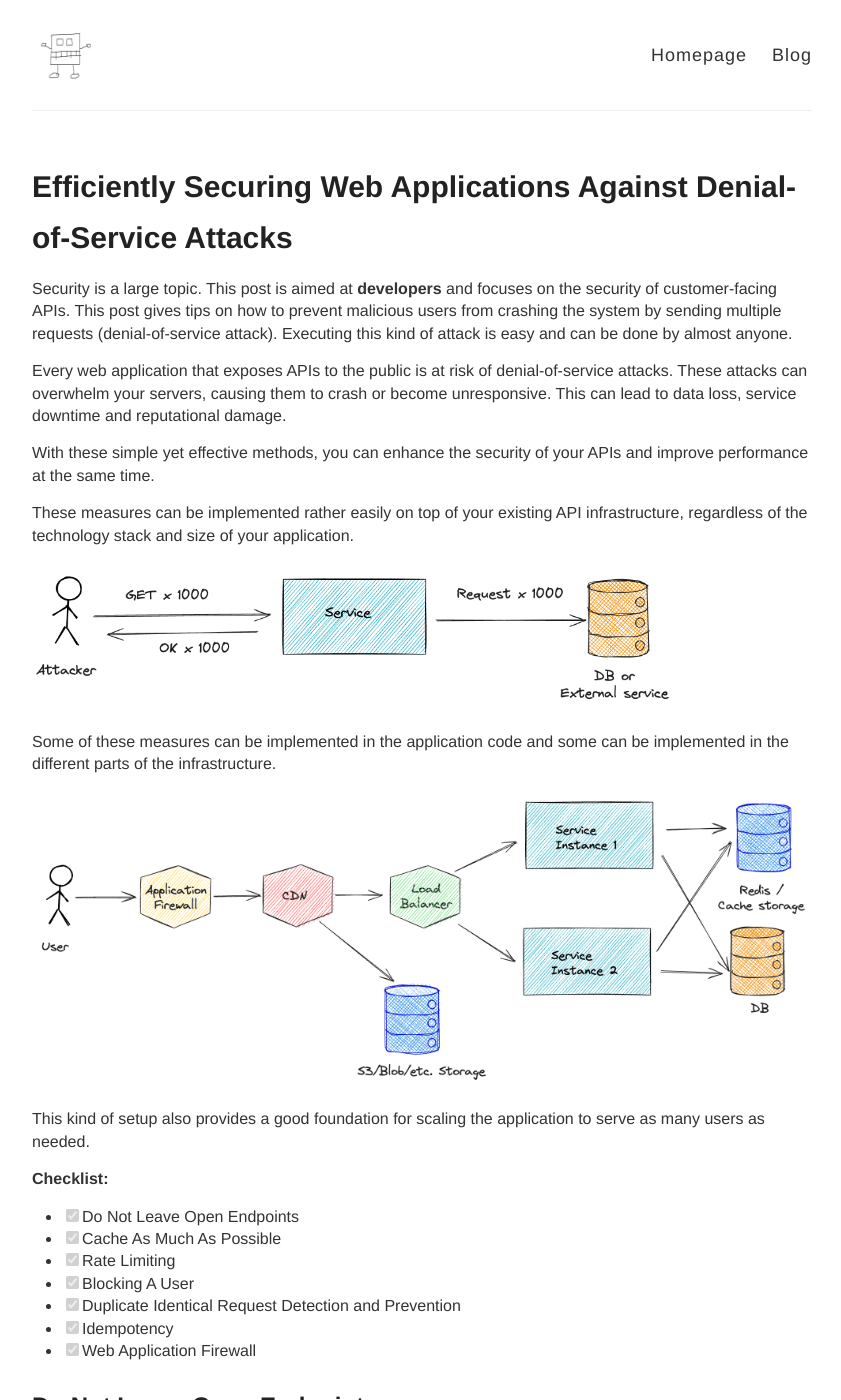
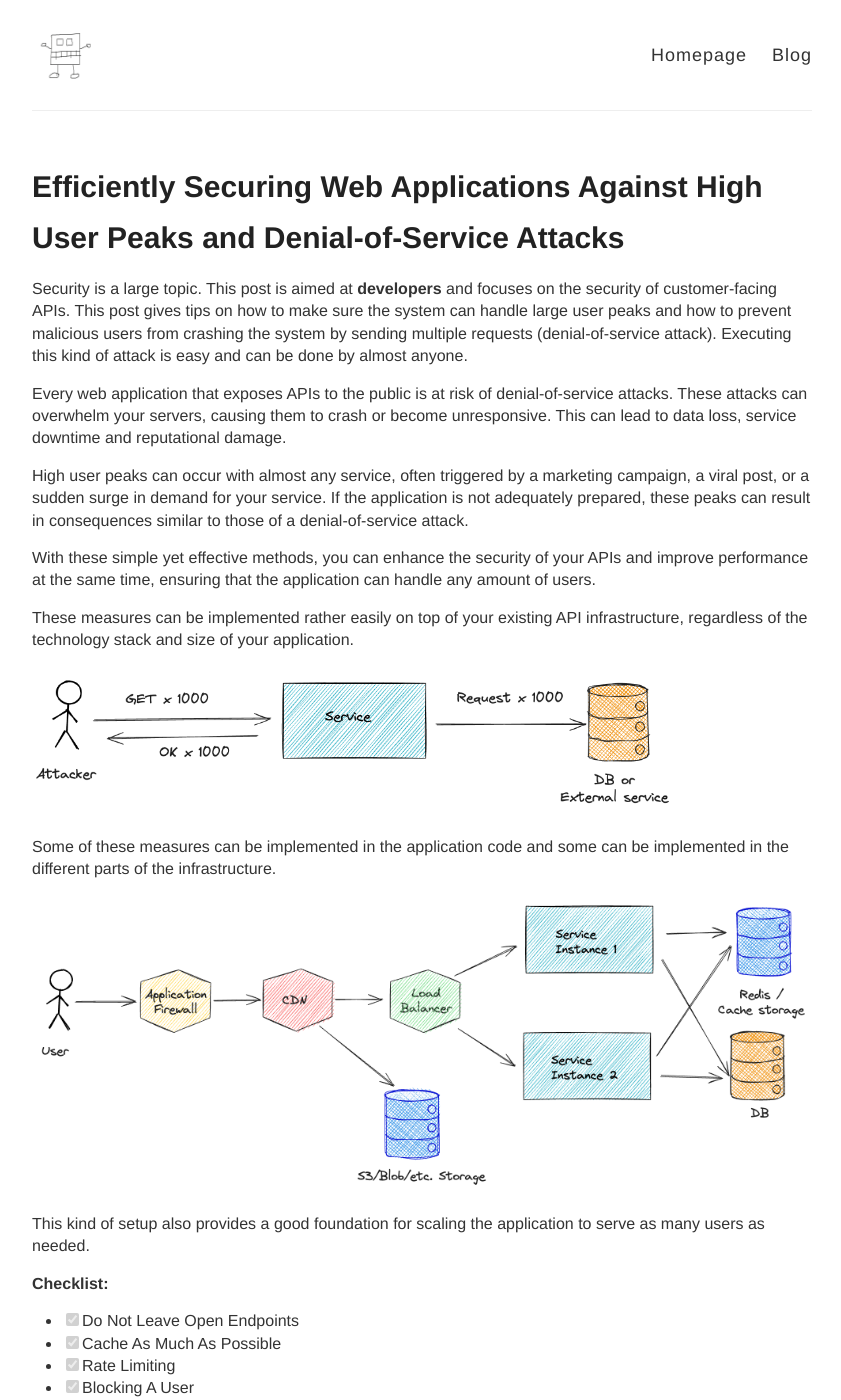
Before and after one commit to ttu/ttu.github.io, a Jekyll site: the page built from _posts/2024-6-13-securing-web-app.md, in a window 1280 px wide and 1400 px high. Shown: the whole window, without its empty margins (218-1059 px from the left). Built offline with Jekyll 4.4.1, drawn with Linux system fonts in a browser that asks for light colours; some of the changed text lies outside the part shown.

Commit message:
Small additions to securing api post

````diff
--- a/_posts/2024-6-13-securing-web-app.md
+++ b/_posts/2024-6-13-securing-web-app.md
@@ -1,14 +1,16 @@
 ---
 layout: post
-title: Efficiently Securing Web Applications Against Denial-of-Service Attacks
+title: Efficiently Securing Web Applications Against High User Peaks and Denial-of-Service Attacks
 excerpt: Learn strategies to improve the security of your customer-facing APIs and protect against Denial-of-Service attacks. These steps not only safeguard your system from malicious traffic but also support scalability to handle large amount of users.
 ---
 
-Security is a large topic. This post is aimed at __developers__ and focuses on the security of customer-facing APIs. This post gives tips on how to prevent malicious users from crashing the system by sending multiple requests (denial-of-service attack). Executing this kind of attack is easy and can be done by almost anyone.
+Security is a large topic. This post is aimed at __developers__ and focuses on the security of customer-facing APIs. This post gives tips on how to make sure the system can handle large user peaks and how to prevent malicious users from crashing the system by sending multiple requests (denial-of-service attack). Executing this kind of attack is easy and can be done by almost anyone.
 
 Every web application that exposes APIs to the public is at risk of denial-of-service attacks. These attacks can overwhelm your servers, causing them to crash or become unresponsive. This can lead to data loss, service downtime and reputational damage.
 
-With these simple yet effective methods, you can enhance the security of your APIs and improve performance at the same time.
+High user peaks can occur with almost any service, often triggered by a marketing campaign, a viral post, or a sudden surge in demand for your service. If the application is not adequately prepared, these peaks can result in consequences similar to those of a denial-of-service attack.
+
+With these simple yet effective methods, you can enhance the security of your APIs and improve performance at the same time, ensuring that the application can handle any amount of users.
 
 These measures can be implemented rather easily on top of your existing API infrastructure, regardless of the technology stack and size of your application.
 
@@ -29,6 +31,7 @@ __Checklist:__
 - [x] Duplicate Identical Request Detection and Prevention
 - [x] Idempotency
 - [x] Web Application Firewall
+- [x] Documented Plan for When the System is Under Attack
 
 
 ## Do Not Leave Open Endpoints
@@ -215,6 +218,12 @@ WAF can be implemented in various ways:
 * __Application-level WAF:__ An application-level WAF can provide additional security for your APIs by inspecting traffic at the application layer.
   * __Middleware:__ Middleware can provide WAF functionality.
 
+
+##  Documented Plan for When the System is Under Attack
+
+Regardless of the measures taken, it is crucial to have a documented plan in place for when the system is under attack. This plan should include __step-by-step instructions__ detailing actions to take during an attack. The plan should be clear and easy to follow, enabling engineers without much expertise on the topic to take appropriate action effectively.
+
+
 ## Helping the users
 
 There are some steps that do not directly affect the security of the API, but can help the users to use the API in a secure way and improve performance.
@@ -243,7 +252,25 @@ Set cache headers correctly to help the users browser to cache the data. This wi
 
 ![Browser cache](/images/posts/securing-web-app/browser-cache.png){: width="400" }
 
+Cache-Control headers can work differently with REST API responses compared to static content, primarily because the nature of the content and the typical usage patterns differ.
+
 CDN may also use these cache headers to decide how it will cache and serve the content to the users without hitting the server.
+
+Cache-Control header directives include:
+* __no-store__: The browser must not store the data in the cache.
+* __no-cache__: The browser stores the data, but it must revalidate the cache with the server before using the cached data. If caced data matches to the server data, the cached data is used.
+* __public__: The data can be cached by any cache, including CDNs.
+* __private__: The data can be cached only by the browser and not by CDNs.
+* __max-age__: The maximum time the data can be cached. During this time content is fresh and after max-age has expired, data is stale.
+* __must-revalidate__: The browser must revalidate the cache with the server before using the cached data.
+
+Directives can be combined:
+
+```txt
+Cache-Control: max-age=3600, must-revalidate
+```
+
+E.g. this combination ensures that a resource is considered fresh for 3600 seconds. After this period, any subsequent request must revalidate the resource with the origin server before serving it, ensuring the client always gets the most up-to-date version after the max-age period.
 
 ### Security headers
 
````
